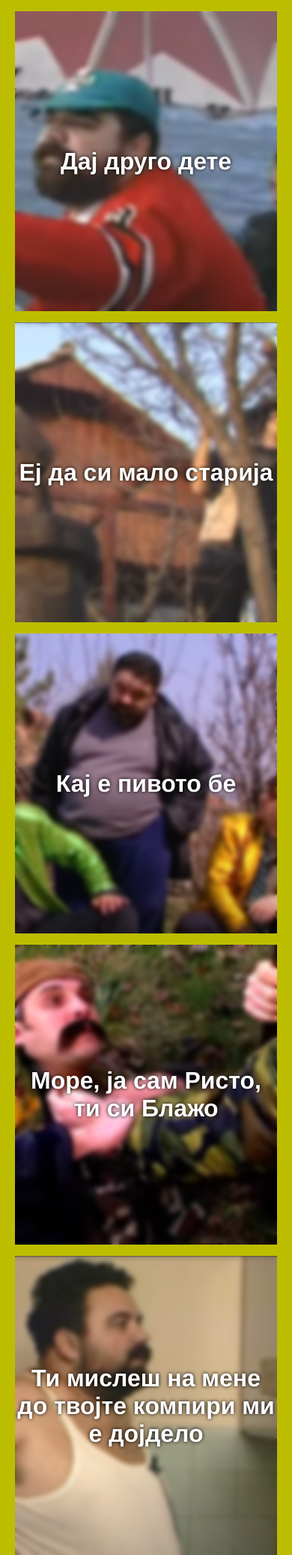
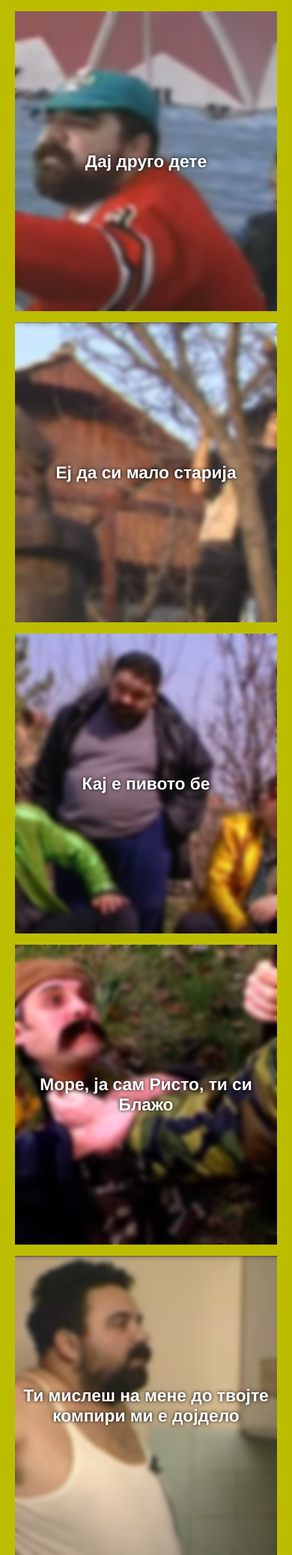
Before and after one commit to K15FanPage/K15FanPage.github.io, a PHP site: page /sounboard.html in a window 390 px wide. Shown: the part 157-2231 px from the top of the page at 75% size. Run offline with PHP 8.4, Linux system fonts and the light colour scheme.

Commit message:
dizajn za ajfon

```diff
--- a/style.css
+++ b/style.css
@@ -117,10 +117,12 @@ nav ul li a {
   background-image: url(img/teiing-so-crevoto.png);
   animation: slide-right 1s;
 }
+
 .operator {
   background-image: url(img/operator.png);
   animation: slide-right 1s;
 }
+
 .privatno {
   background-image: url(img/privatno.png);
   animation: slide-right 1s;
@@ -129,6 +131,7 @@ nav ul li a {
 .block h1 {
   color: white;
   text-shadow: 0 0 5px black;
+  font-size: 3vh;
 }
 
 .block:hover img {
@@ -202,17 +205,28 @@ section {
     background-position: center;
   }
 
+  .block h1 img {
+    width: 35px;
+    height: 35px;
+  }
+
   #main-title {
     font-size: 5vh;
   }
+
+  .block h1 {
+    font-size: 2.7vh;
+  }
 }
 
-::-webkit-scrollbar-track{
-    background-color: white;
+::-webkit-scrollbar-track {
+  background-color: white;
 }
-::-webkit-scrollbar-thumb{
-    background-color: rgb(189, 189, 0) ;
+
+::-webkit-scrollbar-thumb {
+  background-color: rgb(189, 189, 0);
 }
-::-webkit-scrollbar{
-    width: 8px;
+
+::-webkit-scrollbar {
+  width: 8px;
 }
```
